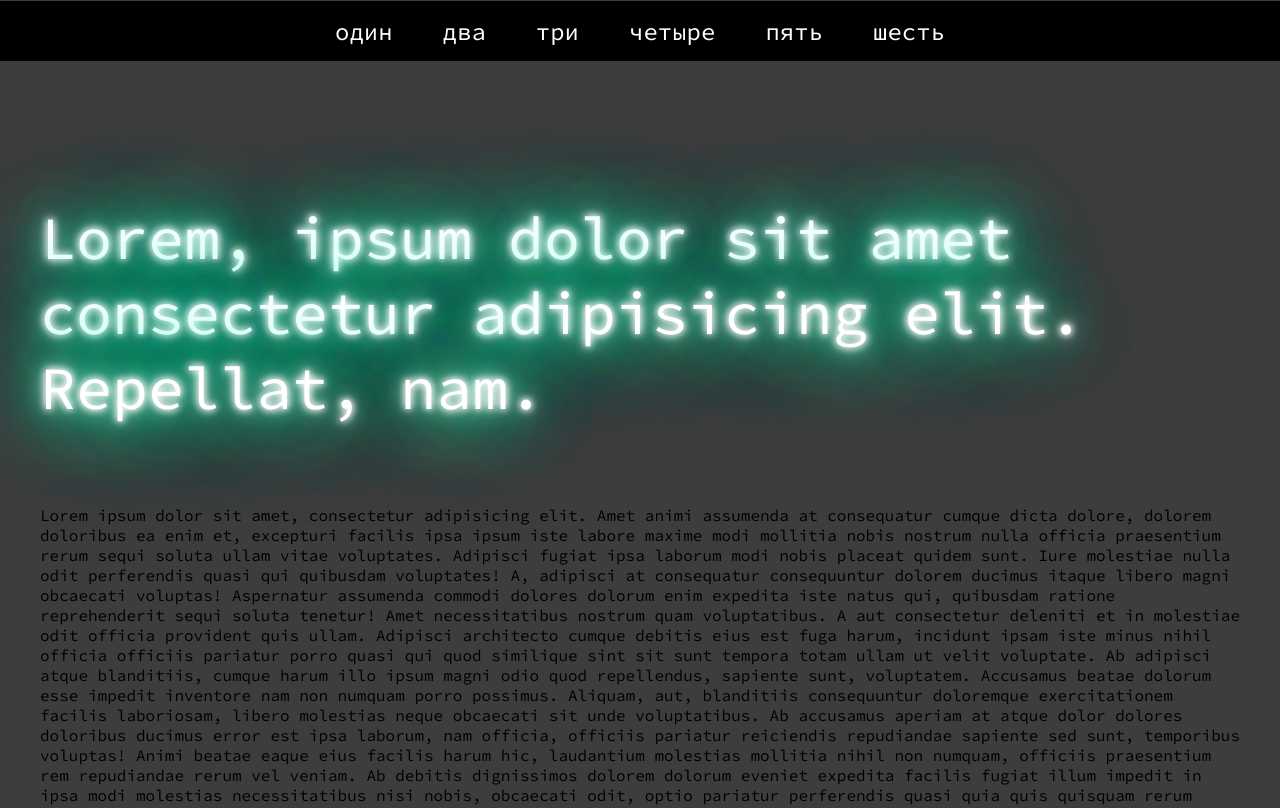
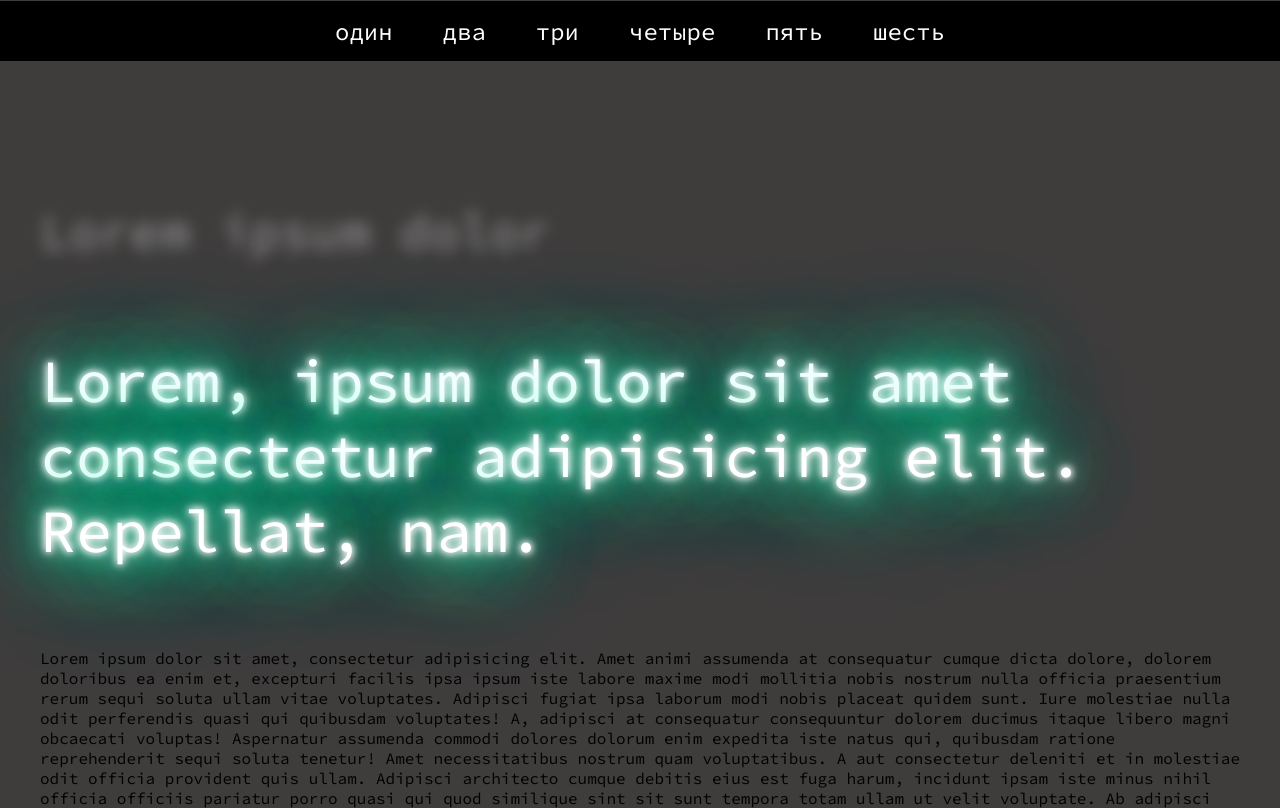
Before and after one commit to seenerve/-carnation, a plain HTML site: page index.html in a window 1280 px wide. Shown: the top 808 px of the page. Drawn offline with Linux system fonts and the light colour scheme.

Commit message:
add header

```diff
--- a/index.html
+++ b/index.html
@@ -25,6 +25,10 @@
   </header>
 
   <section>
+  <h1 class="main__header">Lorem ipsum dolor</h1>
+  </section>
+
+  <section>
     <div class="neon-text">Lorem, ipsum dolor sit amet consectetur adipisicing elit. Repellat, nam.</div>
   </section>
 
--- a/styles.css
+++ b/styles.css
@@ -48,6 +48,18 @@ nav ul li {
     animation: all 1s ease;
 }
 
+.main__header {
+    font-size: 50px;
+    font-weight: normal;
+    cursor: pointer;
+    text-shadow: 0 0 15px #999;
+    color: transparent;
+    transition: all .5s;
+}
+
+.main__header:hover {
+    text-shadow: 0 0 0 #CD2682;
+}
 
 section {
     max-width: 1200px;
```
